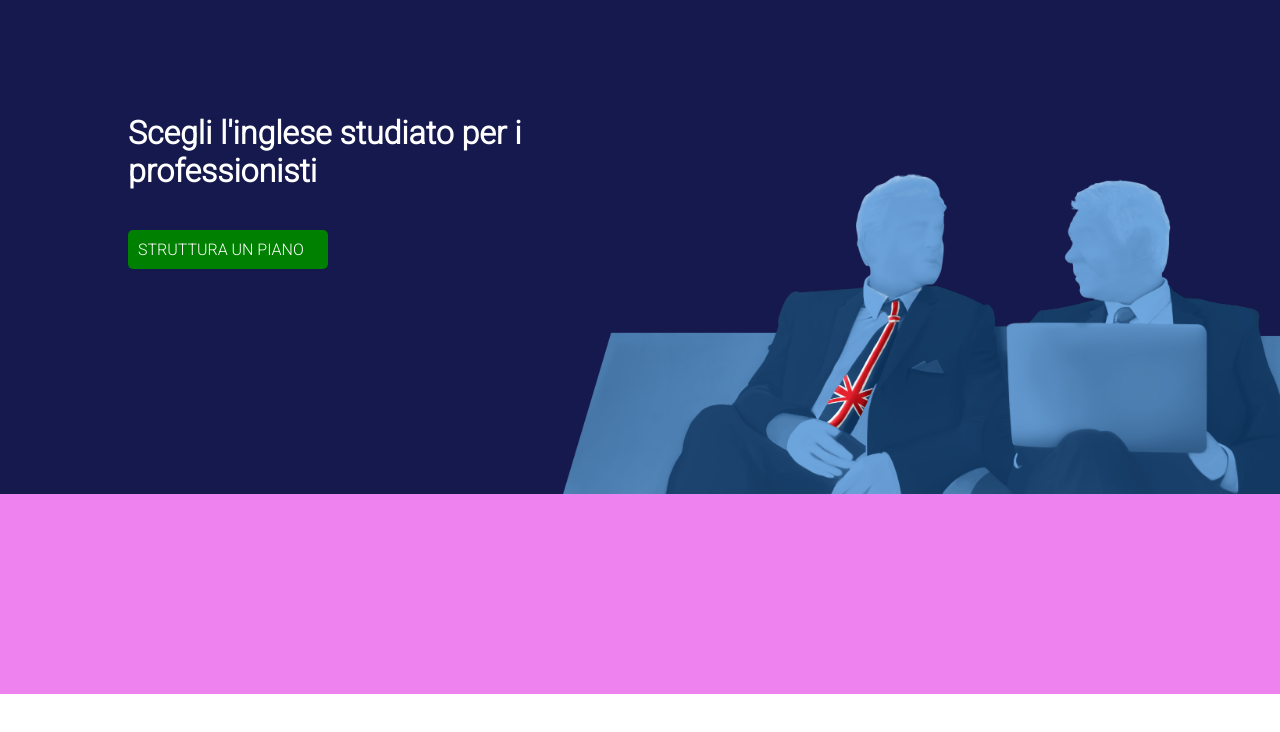
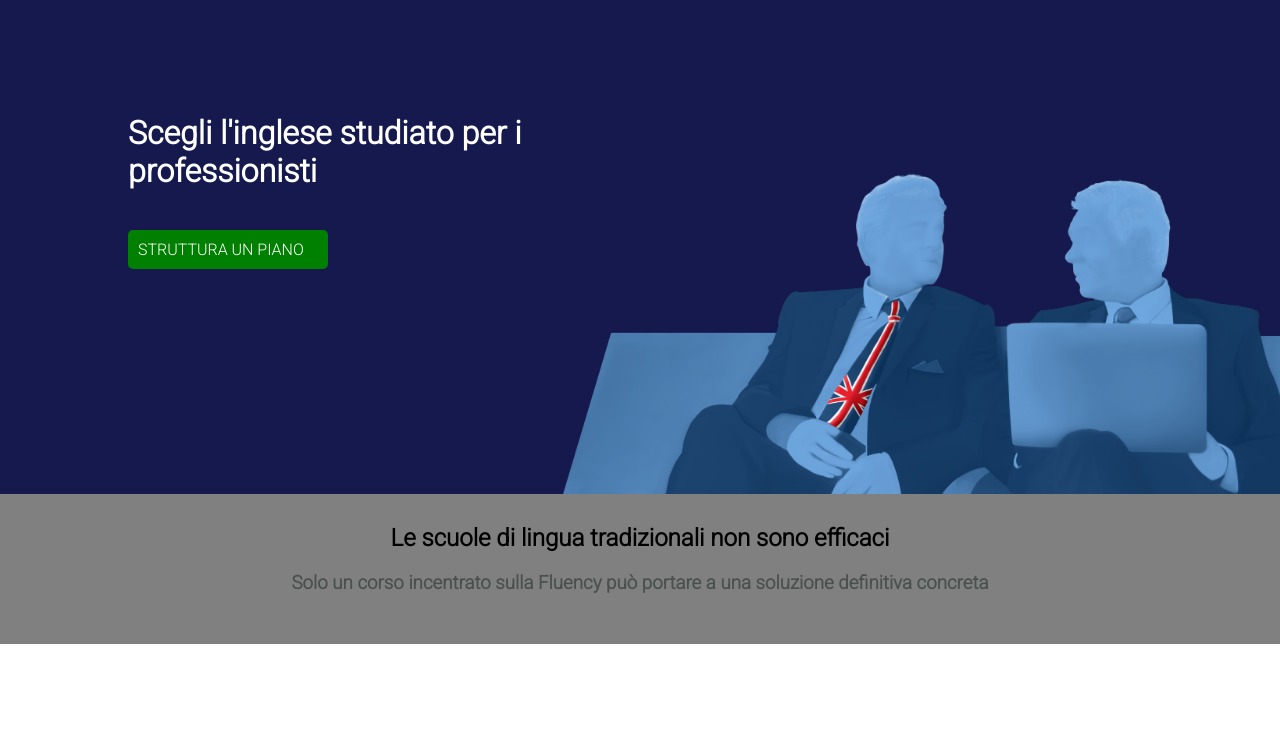
Before and after one commit to Simonecardinale/htmlcss-fluentify, a plain HTML site: page index.html in a window 1280 px wide. Shown: the part 66-798 px from the top of the page. Drawn offline with Linux system fonts and the light colour scheme.

Commit message:
header complete

```diff
--- a/css/style.css
+++ b/css/style.css
@@ -35,9 +35,10 @@ header {
 }
 
 .bottom-header {
-  height: 200px;
+  height: 150px;
   width: 100%;
-  background-color: violet;
+  background-color: grey;
+  position: relative;
 }
 
 /* barra menu */
@@ -114,4 +115,18 @@ transform: translate(0, -50%);
   color: white;
 }
 
+.bottom-header-container {
+  width: 100%;
+  text-align: center;
+  position: absolute;
+  top: 50%;
+  transform: translate(0, -50%);
+}
+
+.bottom-header-container > h3 {
+  margin: 20px auto;
+  color: rgb(74, 80, 80);
+}
+
+
 /* /header */
--- a/index.html
+++ b/index.html
@@ -37,7 +37,10 @@
           </div>
         </div>
         <div class="bottom-header">
-
+          <div class="bottom-header-container">
+            <h2><strong>Le scuole di lingua tradizionali non sono efficaci</strong></h2>
+            <h3>Solo un corso incentrato sulla Fluency può portare a una soluzione definitiva concreta</h3>
+        </div>
         </div>
       </header>
     <!-- /header -->
```
